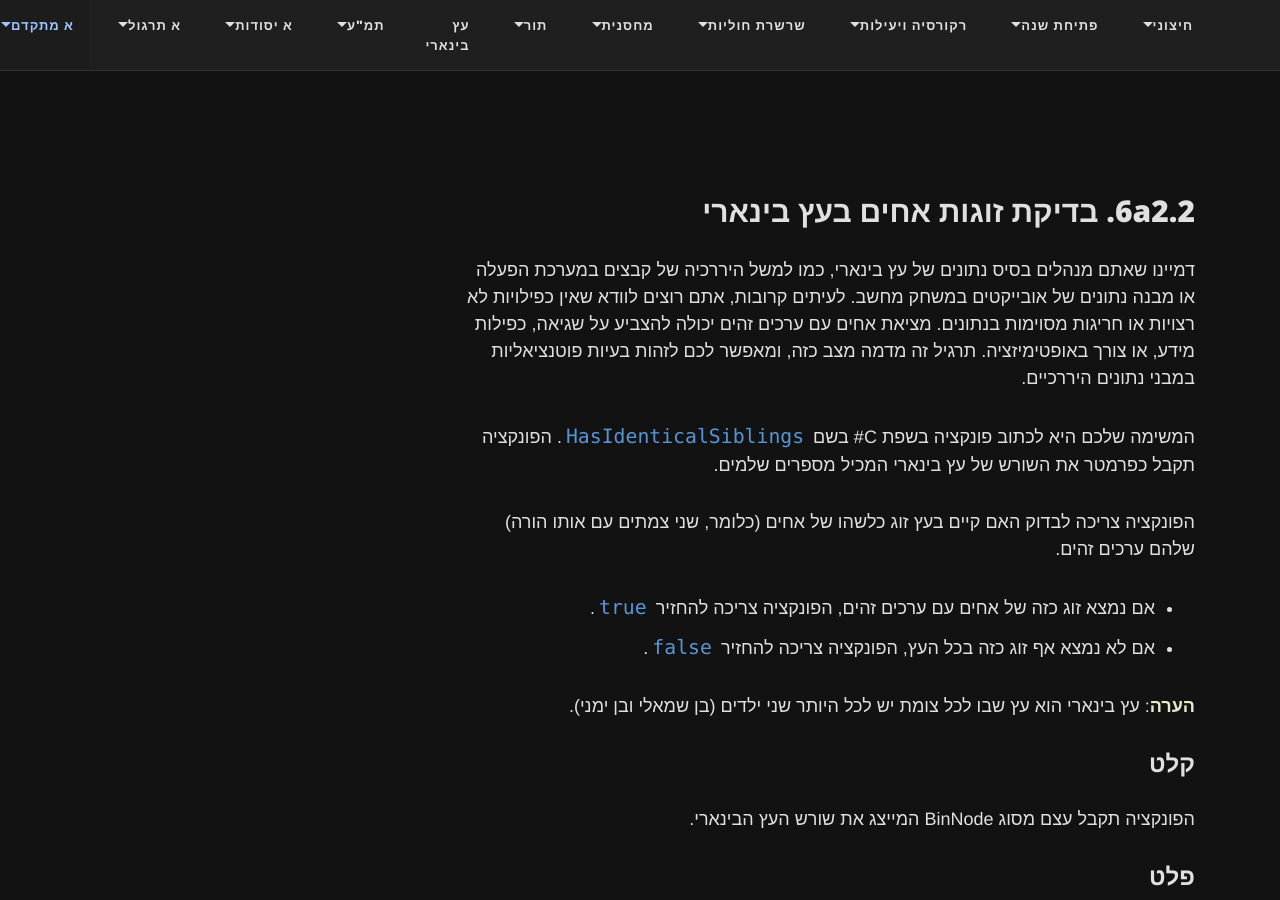
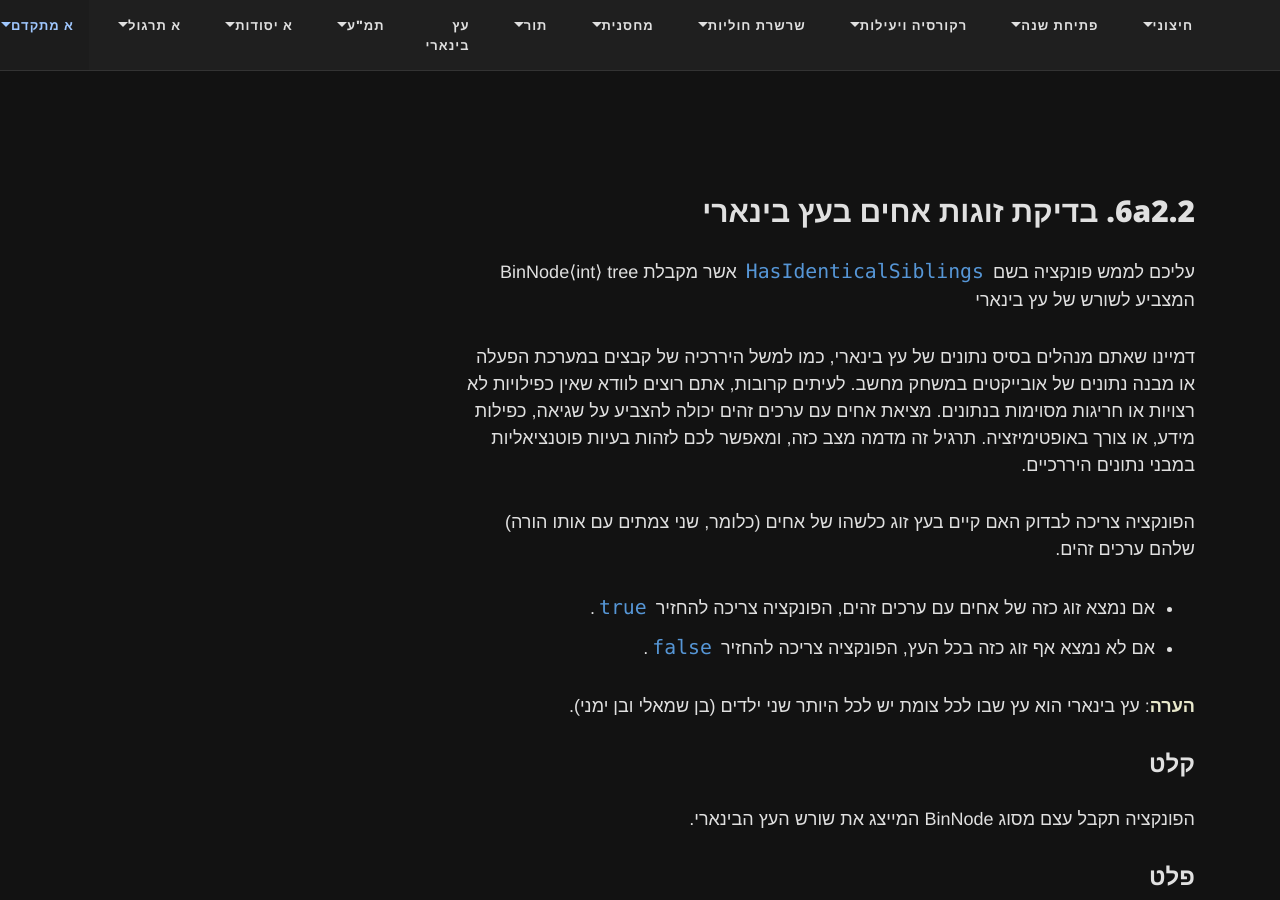
Before and after one commit to 3strategy/BeautifulMivney, a Jekyll site: the page built from cst/6binnode/Ex6a2binnode.md, in a window 1280 px wide and 900 px high, scrolled down 2072 px. Built offline with Jekyll 4.4.1, drawn with Linux system fonts in a browser that asks for light colours; comment, search, counter and statistics services are not loaded; some of the changed text lies outside the part shown.

Commit message:
some changes to 6a2

```diff
--- a/cst/6binnode/Ex6a2binnode.md
+++ b/cst/6binnode/Ex6a2binnode.md
@@ -59,10 +59,9 @@ lang: he
 
 ## 6a2.2. בדיקת זוגות אחים בעץ בינארי {#id6a2.2.}
 
+עליכם לממש פונקציה בשם `HasIdenticalSiblings` אשר מקבלת BinNode⟨int⟩ tree המצביע לשורש של עץ בינארי
+
 דמיינו שאתם מנהלים בסיס נתונים של עץ בינארי, כמו למשל היררכיה של קבצים במערכת הפעלה או מבנה נתונים של אובייקטים במשחק מחשב. לעיתים קרובות, אתם רוצים לוודא שאין כפילויות לא רצויות או חריגות מסוימות בנתונים. מציאת אחים עם ערכים זהים יכולה להצביע על שגיאה, כפילות מידע, או צורך באופטימיזציה. תרגיל זה מדמה מצב כזה, ומאפשר לכם לזהות בעיות פוטנציאליות במבני נתונים היררכיים.
-
-המשימה שלכם היא לכתוב פונקציה בשפת C# בשם `HasIdenticalSiblings`.
-הפונקציה תקבל כפרמטר את השורש של עץ בינארי המכיל מספרים שלמים.
 
 הפונקציה צריכה לבדוק האם קיים בעץ זוג כלשהו של אחים (כלומר, שני צמתים עם אותו הורה) שלהם ערכים זהים.
 
@@ -147,9 +146,7 @@ lang: he
 
 ## 6a2.3. בדיקת ערך עלים מול ערך אב בעץ בינארי {#id6a2.3.}
 
-עליכם לממש פונקציה חיצונית בשם `AreLeavesEqualToParent` אשר מקבלת פרמטר אחד:
-
-1. t - עץ בינארי (מסוג BinNode) שצמתיו הם מטיפוס מספר שלם.
+עליכם לממש פונקציה בשם `AreLeavesEqualToParent` אשר מקבלת BinNode⟨int⟩ tree המצביע לשורש של עץ בינארי
 
 הפונקציה צריכה להחזיר `true` אם ערכם של כל העלים בעץ זהה לערך של אביהם, ו-`false` אם לא.
 
@@ -210,9 +207,7 @@ lang: he
 
 ## 6a2.4. עץ אריאל {#id6a2.4.}
 
-עליכם לממש פונקציה חיצונית בשם `IsArielTree` אשר מקבלת פרמטר אחד:
-
-1. t - עץ בינארי (מסוג BinNode) שהצמתים שלו הם מטיפוס שלם.
+עליכם לממש פונקציה בשם `IsArielTree` אשר מקבלת BinNode⟨int⟩ tree המצביע לשורש של עץ בינארי
 
 הפונקציה צריכה להחזיר `true` אם העץ הנתון הוא 'עץ אריאל', ו-`false` אם לא.
 
```
